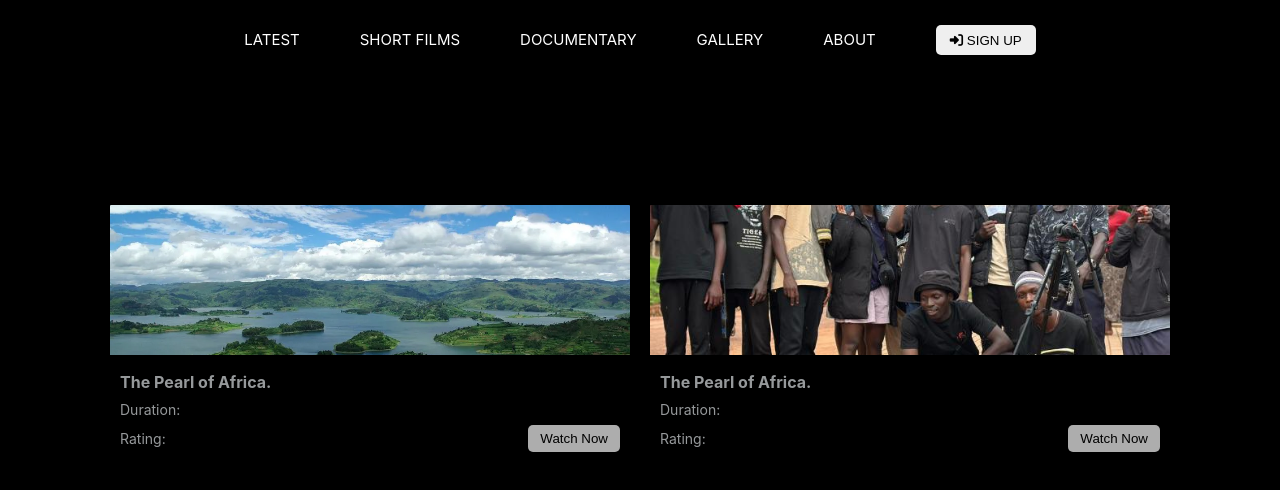
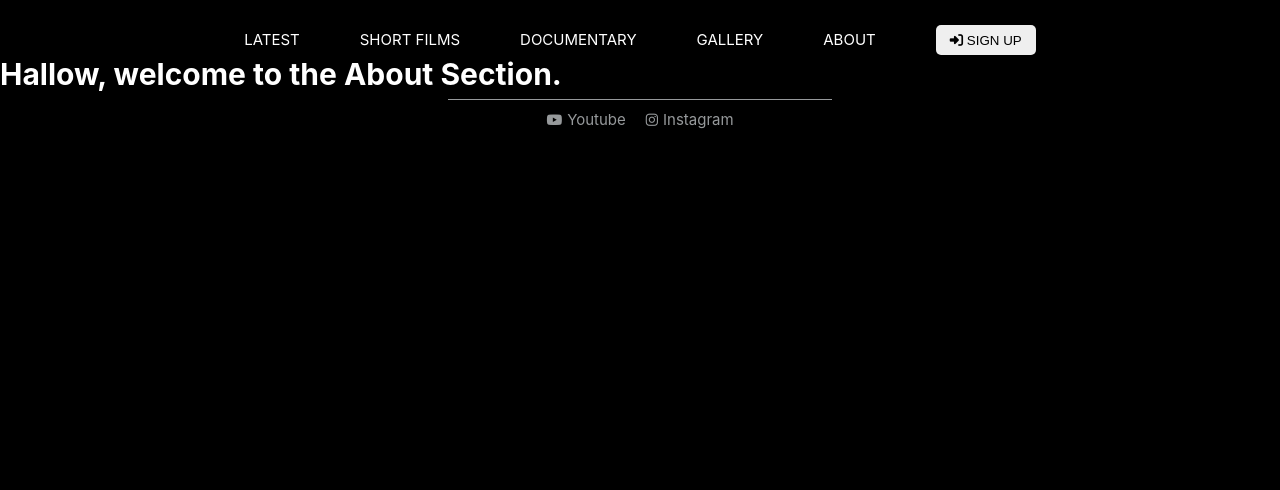
Before and after one commit to dariusjackony/Atura-Foundation, a React (Vite) app in the folder Frontend/: page /About in a window 1280 px wide. Shown: the top 490 px of the page. Built offline with nearby package versions, Linux system fonts and the light colour scheme; a web font is replaced by a local one.

Commit message:
react-router-dom configure.

```diff
--- a/Frontend/src/App.jsx
+++ b/Frontend/src/App.jsx
@@ -1,10 +1,25 @@
 import Navbar from "./Components/Navbar";
 import VideoCard from "./Components/VideoCard";
+import Footer from "./Components/Footer";
+import { Routes, Route } from "react-router-dom";
+import ShortFilms from "./Pages/ShortFilms";
+import Latest from "./Pages/Latest";
+import Documentary from "./Pages/Documentary";
+import Gallery from "./Pages/Gallery";
+import About from "./Pages/About";
 function App() {
   return(
     <>
     <Navbar/>
-    <VideoCard />
+    <Routes>
+      <Route path="/Latest" element={<Latest />}/>
+      <Route path="/Documentary" element={<Documentary />}/>
+      <Route path="/Gallery" element={<Gallery />}/>
+      <Route path="/" element={<ShortFilms />}/>
+      <Route path="/About" element={<About />}/>
+    </Routes>
+
+    <Footer />
     </>
   )
 }
--- /dev/null
+++ b/Frontend/src/Components/Footer.jsx
@@ -0,0 +1,16 @@
+import "./styles/footer.css";
+function Footer(){
+    return(
+        <footer className="footer-container">
+            <hr />
+            <nav className="icon-store">
+                <a href="https://youtube.com/@aturafoundation?si=5uqBiw17jxnI4eCR"
+                target="_blank"><i className="fab fa-youtube"></i>Youtube</a>
+                <a href=""
+                target="_blank"
+                ><i className="fab fa-instagram"></i>Instagram</a>
+            </nav>
+        </footer>
+    );
+};
+export default Footer;
--- a/Frontend/src/Components/Navbar.jsx
+++ b/Frontend/src/Components/Navbar.jsx
@@ -1,15 +1,15 @@
 import "./styles/Navbar.css";
+import { Link } from "react-router-dom";
 function Navbar(){
 
     return(
         <nav className="nav-container">
              <ul className="nav-links-container">
-                 <li>LATEST</li>
-                 <li>SHORT FILMS</li>
-                 <li>DOCUMENTARY</li>
-                 <li>GALLERY</li>
-                 <li>ABOUT</li>
-
+                    <li><Link to="/">LATEST</Link></li>
+                    <li><Link to="/ShortFilms">SHORT FILMS</Link></li>
+                    <li><Link to="/Documentary">DOCUMENTARY</Link></li>
+                    <li><Link to="/Gallery">GALLERY</Link></li>
+                    <li><Link to="/About">ABOUT</Link></li>
                  <button className="login-btn">
                        <i className="fas fa-sign-in-alt"></i> SIGN UP
                  </button>
--- a/Frontend/src/Components/VideoCard.jsx
+++ b/Frontend/src/Components/VideoCard.jsx
@@ -20,7 +20,6 @@ function VideoCard(){
             </div>
 
          </div>
-
           <div className="main-card">
             <div className="card">
                 <img src={pic1} alt="" />
--- a/Frontend/src/Components/styles/Navbar.css
+++ b/Frontend/src/Components/styles/Navbar.css
@@ -8,7 +8,12 @@
     list-style: none;
     cursor: pointer;
 }
-.nav-links-container li:hover {
+.nav-links-container li a{
+    color: var(--bg-primary);
+    text-decoration: none;
+
+}
+.nav-links-container li a:hover {
     color: var(--bg-secondary);
 }
 .nav-actions{
--- /dev/null
+++ b/Frontend/src/Components/styles/footer.css
@@ -0,0 +1,29 @@
+.footer-container{
+  justify-content: center;
+  text-align: center;
+}
+.footer-container hr{
+    width: 30%;
+    margin: 5px auto;
+    border: none;
+    background-color: var(--bg-secondary);
+    height: 1px;
+}
+.icon-store{
+    margin-top: 10px ;
+    justify-content: center;
+    display: flex;
+    gap: 20px;
+}
+.icon-store i{
+    color: var(--bg-secondary);
+    margin-right: 5px;
+    font-size: 14px;
+}
+.icon-store a{
+    color: var(--bg-secondary);
+    text-decoration: none;
+}
+.icon-store a:hover{
+    color: rgb(204, 203, 203);
+}
--- /dev/null
+++ b/Frontend/src/Pages/About.jsx
@@ -0,0 +1,9 @@
+
+function About(){
+    return(
+        <div>
+            <h1>Hallow, welcome to the About Section.</h1>
+        </div>
+    )
+}
+export default About;
--- /dev/null
+++ b/Frontend/src/Pages/Documentary.jsx
@@ -0,0 +1,9 @@
+
+function Documentary(){
+    return(
+        <div>
+            <h1>Welcome to Documentary Page!</h1>
+        </div>
+    )
+}
+export default Documentary;
--- /dev/null
+++ b/Frontend/src/Pages/Gallery.jsx
@@ -0,0 +1,9 @@
+
+function Gallery(){
+    return(
+        <div>
+            <h1>Hallo welcome to gallery!</h1>
+        </div>
+    )
+}
+export default Gallery;
--- /dev/null
+++ b/Frontend/src/Pages/Latest.jsx
@@ -0,0 +1,9 @@
+
+function Latest(){
+    return(
+        <div>
+            <h1>Hallo Welcome to latest videos!</h1>
+        </div>
+    )
+}
+export default Latest;
--- /dev/null
+++ b/Frontend/src/Pages/ShortFilms.jsx
@@ -0,0 +1,11 @@
+import VideoCard from "../Components/VideoCard";
+
+function ShortFilms(){
+    return(
+        <div>
+
+            <VideoCard />
+        </div>
+    )
+}
+export default ShortFilms;
```
Also changed, not shown: Frontend/src/main.jsx (+5 -3 lines).
